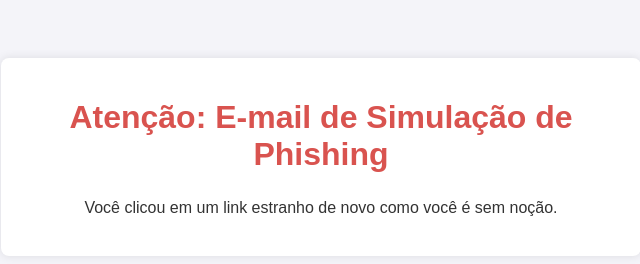
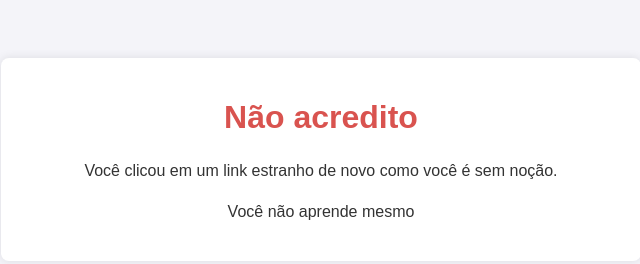
Before and after one commit to Luksiss/PhisingOMG, a plain HTML site: page index.html in a window 1280 px wide. Shown: the whole page, without its empty margins (319-959 px from the left). Drawn offline with Linux system fonts and the light colour scheme.

Commit message:
Update index.html

```diff
--- a/index.html
+++ b/index.html
@@ -31,8 +31,9 @@
 </head>
 <body>
  <div class="container">
- <h1>Atenção: E-mail de Simulação de Phishing</h1>
+ <h1>Não acredito</h1>
  <p>Você clicou em um link estranho de novo como você é sem noção.</p>
+   <p>Você não aprende mesmo</p>
  </div>
 </body>
 </html>
```
